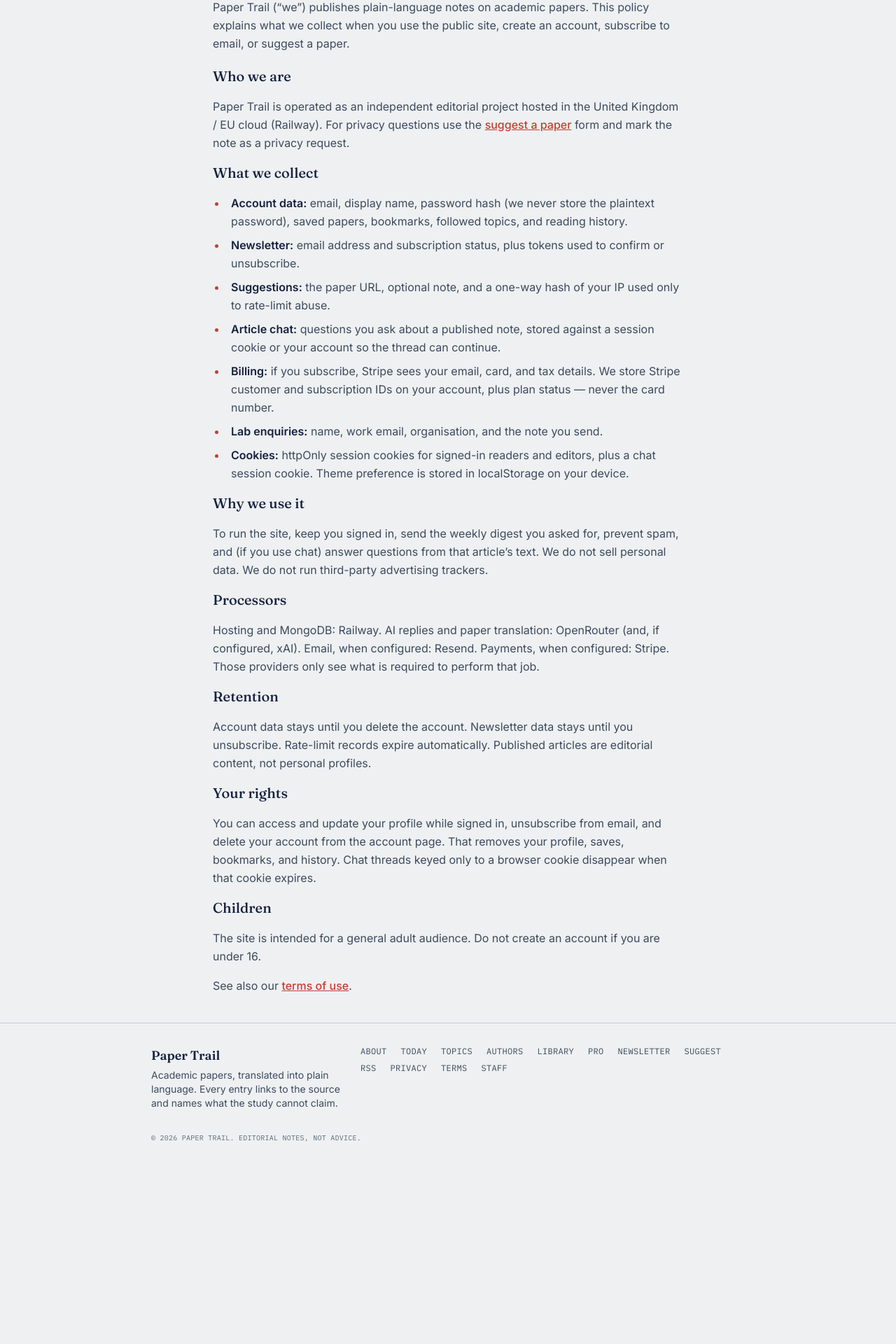
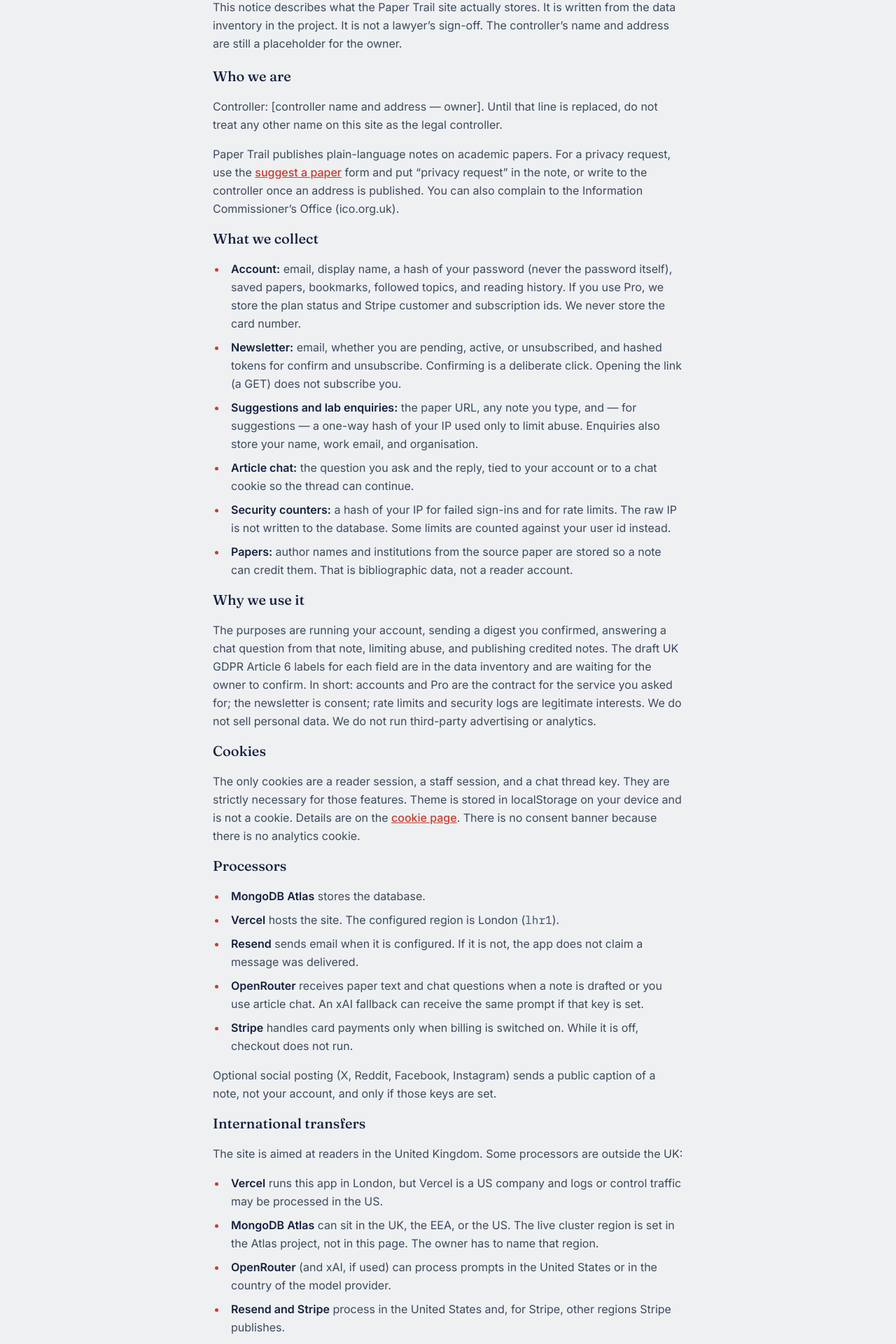
Before and after one commit to tatassembly-sys/papertrail, a Next.js app: page /privacy in a window 1280 px wide. Shown: the part 260-2180 px from the top of the page at 70% size. Before the commit the page ends 1926 px from the top, so only its background shows below. Built offline with nearby package versions, Linux system fonts and the light colour scheme; no server answers.

Commit message:
docs(privacy): rewrite the notice from the data inventory [M5.2]
Name the controller as an owner placeholder and describe the data the app stores, draft purposes, retention, processors, and UK transfers for Vercel, Atlas, and OpenRouter.

```diff
--- a/app/privacy/page.tsx
+++ b/app/privacy/page.tsx
@@ -15,102 +15,238 @@
       <h1 className="font-display text-3xl font-medium tracking-tight text-ink sm:text-4xl">
         Privacy policy
       </h1>
-      <p className="mt-2 text-sm text-stamp">Last updated: 29 September 2026</p>
+      <p className="mt-2 text-sm text-stamp">Last updated: 19 October 2026</p>
 
       <div className="mt-6 space-y-4 text-base leading-relaxed text-ink-soft">
         <p>
-          Paper Trail (“we”) publishes plain-language notes on academic papers.
-          This policy explains what we collect when you use the public site,
-          create an account, subscribe to email, or suggest a paper.
+          This notice describes what the Paper Trail site actually stores. It is
+          written from the data inventory in the project. It is not a lawyer’s
+          sign-off. The controller’s name and address are still a placeholder
+          for the owner.
         </p>
 
         <h2 className="font-display text-xl font-medium text-ink">Who we are</h2>
         <p>
-          Paper Trail is operated as an independent editorial project hosted in
-          the United Kingdom / EU cloud (Railway). For privacy questions use the{" "}
+          Controller: [controller name and address — owner]. Until that line is
+          replaced, do not treat any other name on this site as the legal
+          controller.
+        </p>
+        <p>
+          Paper Trail publishes plain-language notes on academic papers. For a
+          privacy request, use the{" "}
           <Link href="/submit" className="text-redpen hover:underline">
             suggest a paper
           </Link>{" "}
-          form and mark the note as a privacy request.
+          form and put “privacy request” in the note, or write to the
+          controller once an address is published. You can also complain to the
+          Information Commissioner’s Office (ico.org.uk).
         </p>
 
         <h2 className="font-display text-xl font-medium text-ink">What we collect</h2>
         <ul className="list-disc space-y-2 pl-5">
           <li>
-            <strong className="text-ink">Account data:</strong> email, display
-            name, password hash (we never store the plaintext password), saved
-            papers, bookmarks, followed topics, and reading history.
+            <strong className="text-ink">Account:</strong> email, display name,
+            a hash of your password (never the password itself), saved papers,
+            bookmarks, followed topics, and reading history. If you use Pro, we
+            store the plan status and Stripe customer and subscription ids. We
+            never store the card number.
           </li>
           <li>
-            <strong className="text-ink">Newsletter:</strong> email address and
-            subscription status, plus tokens used to confirm or unsubscribe.
+            <strong className="text-ink">Newsletter:</strong> email, whether you
+            are pending, active, or unsubscribed, and hashed tokens for confirm
+            and unsubscribe. Confirming is a deliberate click. Opening the link
+            (a GET) does not subscribe you.
           </li>
           <li>
-            <strong className="text-ink">Suggestions:</strong> the paper URL,
-            optional note, and a one-way hash of your IP used only to rate-limit
-            abuse.
+            <strong className="text-ink">Suggestions and lab enquiries:</strong>{" "}
+            the paper URL, any note you type, and — for suggestions — a one-way
+            hash of your IP used only to limit abuse. Enquiries also store your
+            name, work email, and organisation.
           </li>
           <li>
-            <strong className="text-ink">Article chat:</strong> questions you ask
-            about a published note, stored against a session cookie or your
-            account so the thread can continue.
+            <strong className="text-ink">Article chat:</strong> the question you
+            ask and the reply, tied to your account or to a chat cookie so the
+            thread can continue.
           </li>
           <li>
-            <strong className="text-ink">Billing:</strong> if you subscribe,
-            Stripe sees your email, card, and tax details. We store Stripe
-            customer and subscription IDs on your account, plus plan status —
-            never the card number.
+            <strong className="text-ink">Security counters:</strong> a hash of
+            your IP for failed sign-ins and for rate limits. The raw IP is not
+            written to the database. Some limits are counted against your user
+            id instead.
           </li>
           <li>
-            <strong className="text-ink">Lab enquiries:</strong> name, work
-            email, organisation, and the note you send.
-          </li>
-          <li>
-            <strong className="text-ink">Cookies:</strong> httpOnly session
-            cookies for signed-in readers and editors, plus a chat session
-            cookie. Theme preference is stored in localStorage on your device.
+            <strong className="text-ink">Papers:</strong> author names and
+            institutions from the source paper are stored so a note can credit
+            them. That is bibliographic data, not a reader account.
           </li>
         </ul>
 
         <h2 className="font-display text-xl font-medium text-ink">Why we use it</h2>
         <p>
-          To run the site, keep you signed in, send the weekly digest you asked
-          for, prevent spam, and (if you use chat) answer questions from that
-          article’s text. We do not sell personal data. We do not run
-          third-party advertising trackers.
+          The purposes are running your account, sending a digest you confirmed,
+          answering a chat question from that note, limiting abuse, and
+          publishing credited notes. The draft UK GDPR Article 6 labels for
+          each field are in the data inventory and are waiting for the owner to
+          confirm. In short: accounts and Pro are the contract for the service
+          you asked for; the newsletter is consent; rate limits and security
+          logs are legitimate interests. We do not sell personal data. We do
+          not run third-party advertising or analytics.
+        </p>
+
+        <h2 className="font-display text-xl font-medium text-ink">Cookies</h2>
+        <p>
+          The only cookies are a reader session, a staff session, and a chat
+          thread key. They are strictly necessary for those features. Theme is
+          stored in localStorage on your device and is not a cookie. Details
+          are on the{" "}
+          <Link href="/cookies" className="text-redpen hover:underline">
+            cookie page
+          </Link>
+          . There is no consent banner because there is no analytics cookie.
         </p>
 
         <h2 className="font-display text-xl font-medium text-ink">Processors</h2>
+        <ul className="list-disc space-y-2 pl-5">
+          <li>
+            <strong className="text-ink">MongoDB Atlas</strong> stores the
+            database.
+          </li>
+          <li>
+            <strong className="text-ink">Vercel</strong> hosts the site. The
+            configured region is London (<span className="font-mono">lhr1</span>
+            ).
+          </li>
+          <li>
+            <strong className="text-ink">Resend</strong> sends email when it is
+            configured. If it is not, the app does not claim a message was
+            delivered.
+          </li>
+          <li>
+            <strong className="text-ink">OpenRouter</strong> receives paper text
+            and chat questions when a note is drafted or you use article chat.
+            An xAI fallback can receive the same prompt if that key is set.
+          </li>
+          <li>
+            <strong className="text-ink">Stripe</strong> handles card payments
+            only when billing is switched on. While it is off, checkout does
+            not run.
+          </li>
+        </ul>
         <p>
-          Hosting and MongoDB: Railway. AI replies and paper translation:
-          OpenRouter (and, if configured, xAI). Email, when configured: Resend.
-          Payments, when configured: Stripe. Those providers only see what is
-          required to perform that job.
+          Optional social posting (X, Reddit, Facebook, Instagram) sends a
+          public caption of a note, not your account, and only if those keys
+          are set.
+        </p>
+
+        <h2 className="font-display text-xl font-medium text-ink">
+          International transfers
+        </h2>
+        <p>
+          The site is aimed at readers in the United Kingdom. Some processors
+          are outside the UK:
+        </p>
+        <ul className="list-disc space-y-2 pl-5">
+          <li>
+            <strong className="text-ink">Vercel</strong> runs this app in London,
+            but Vercel is a US company and logs or control traffic may be
+            processed in the US.
+          </li>
+          <li>
+            <strong className="text-ink">MongoDB Atlas</strong> can sit in the
+            UK, the EEA, or the US. The live cluster region is set in the Atlas
+            project, not in this page. The owner has to name that region.
+          </li>
+          <li>
+            <strong className="text-ink">OpenRouter</strong> (and xAI, if used)
+            can process prompts in the United States or in the country of the
+            model provider.
+          </li>
+          <li>
+            <strong className="text-ink">Resend and Stripe</strong> process in
+            the United States and, for Stripe, other regions Stripe publishes.
+          </li>
+        </ul>
+        <p>
+          Where a transfer needs a UK safeguard, the owner must rely on the
+          provider’s UK Addendum to the EU standard contractual clauses, or
+          another transfer tool they have actually put in place. This page does
+          not claim those contracts have been signed.
         </p>
 
         <h2 className="font-display text-xl font-medium text-ink">Retention</h2>
-        <p>
-          Account data stays until you delete the account. Newsletter data stays
-          until you unsubscribe. Rate-limit records expire automatically.
-          Published articles are editorial content, not personal profiles.
-        </p>
+        <ul className="list-disc space-y-2 pl-5">
+          <li>Account data stays until you delete the account.</li>
+          <li>
+            Newsletter rows stay after you unsubscribe so we do not treat the
+            same address as a fresh consent. There is no automatic deletion
+            date in the code yet.
+          </li>
+          <li>
+            Failed sign-in records expire after one hour. Rate-limit counters
+            expire after eight days.
+          </li>
+          <li>
+            Chats linked to your account are deleted with the account. Chats
+            that exist only under the chat cookie are not on a timer in the
+            database.
+          </li>
+          <li>
+            Suggestions, lab enquiries, and operational logs have no expiry in
+            the code. The owner still has to set one.
+          </li>
+          <li>
+            Published notes are editorial pages. They are not your profile.
+          </li>
+        </ul>
 
         <h2 className="font-display text-xl font-medium text-ink">Your rights</h2>
         <p>
-          You can access and update your profile while signed in, unsubscribe
-          from email, and delete your account from the account page. That
-          removes your profile, saves, bookmarks, and history. Chat threads
-          keyed only to a browser cookie disappear when that cookie expires.
+          If UK GDPR applies, you can ask to access your data, correct it,
+          erase it, restrict it, receive a portable copy, object to processing
+          based on legitimate interests, and withdraw consent. You can also
+          complain to the ICO. We do not make solely automated decisions that
+          produce legal effects about you.
+        </p>
+        <ul className="list-disc space-y-2 pl-5">
+          <li>
+            <strong className="text-ink">Access and a copy:</strong> the account
+            page shows your profile. A JSON download of your own records is
+            linked from that page.
+          </li>
+          <li>
+            <strong className="text-ink">Correction:</strong> change your name
+            and topics on the account page, and remove saves or bookmarks
+            there.
+          </li>
+          <li>
+            <strong className="text-ink">Erasure:</strong> delete the account on
+            that page. That removes your profile, lists, highlights, and chats
+            tied to you, unsubscribes the email, and cancels a stored
+            subscription. It does not delete other people’s data.
+          </li>
+          <li>
+            <strong className="text-ink">Withdraw consent:</strong> use the
+            unsubscribe link in a newsletter email. One click is enough. You
+            can also ignore a confirmation email and you will not be subscribed.
+          </li>
+        </ul>
+        <p>
+          Restriction, objection, and anything the account page cannot do are
+          handled by the controller once a contact address is published.
         </p>
 
         <h2 className="font-display text-xl font-medium text-ink">Children</h2>
         <p>
-          The site is intended for a general adult audience. Do not create an
-          account if you are under 16.
+          The site is for a general adult audience. Do not create an account if
+          you are under 16.
         </p>
 
         <p>
-          See also our{" "}
+          See also the{" "}
+          <Link href="/cookies" className="text-redpen hover:underline">
+            cookie page
+          </Link>{" "}
+          and the{" "}
           <Link href="/terms" className="text-redpen hover:underline">
             terms of use
           </Link>
```
